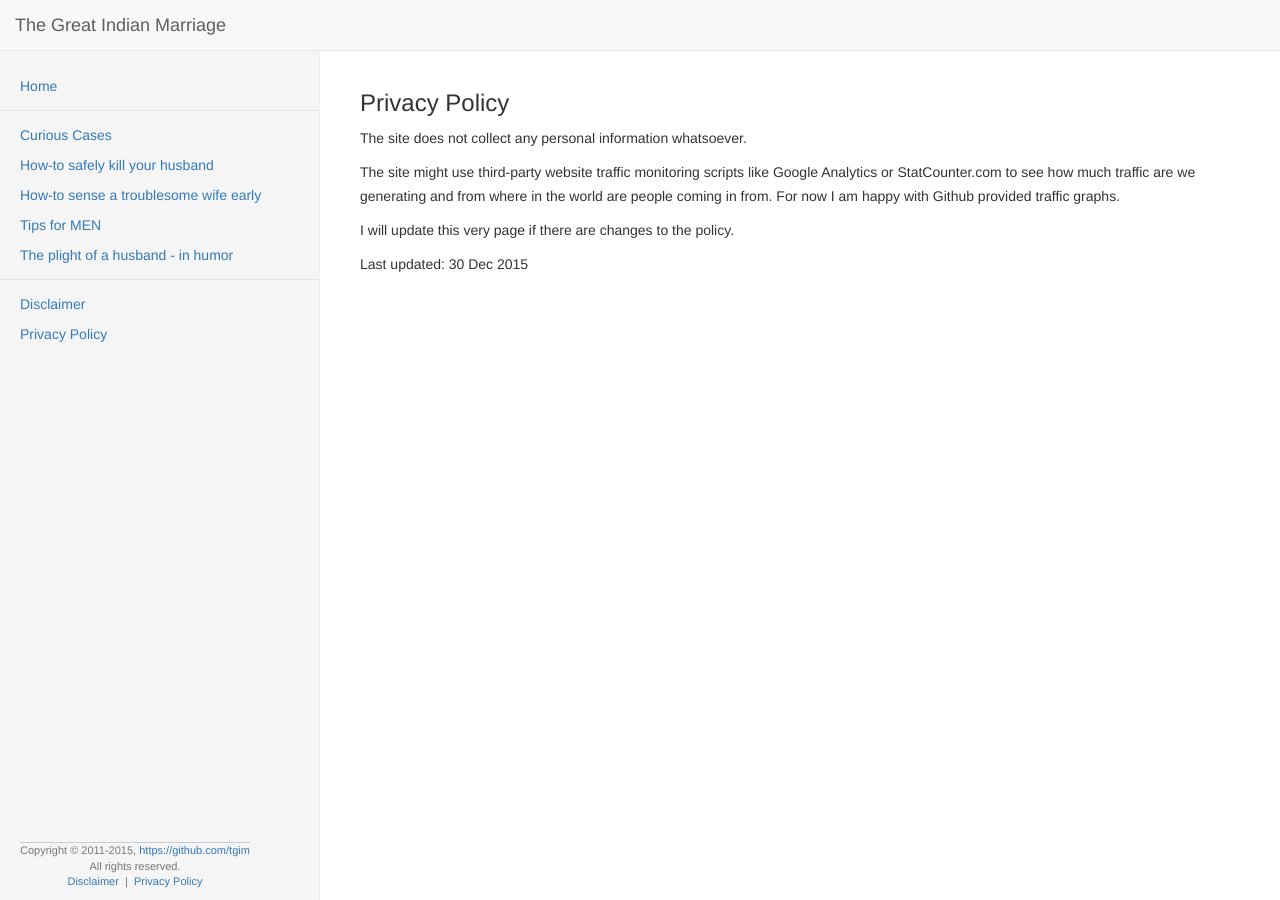
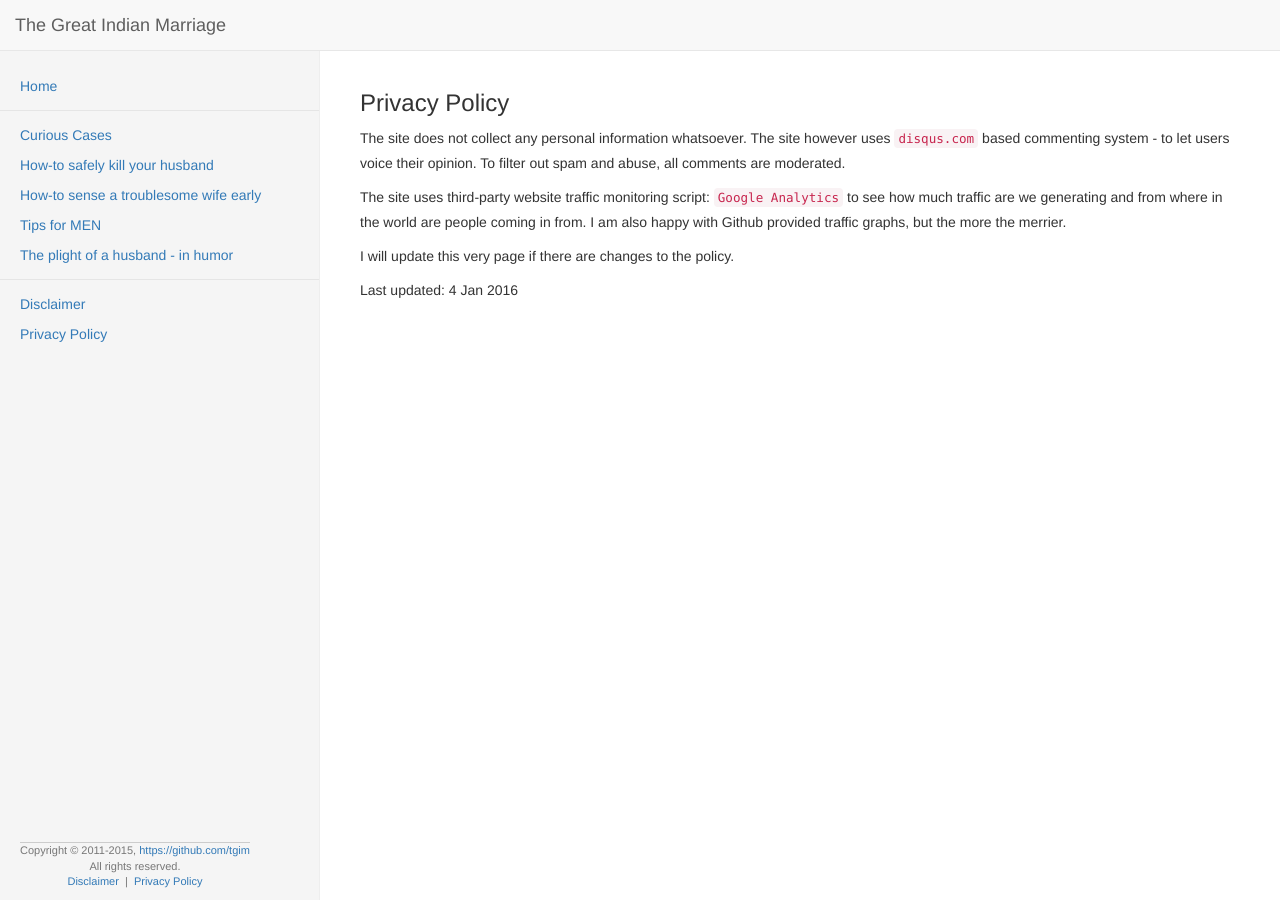
Before and after one commit to tgim/tgim.github.io, a Jekyll site: the page built from privacy-policy.md, in a window 1280 px wide. Built offline with Jekyll 4.4.1, drawn with Linux system fonts in a browser that asks for light colours; nearby versions of some CDN libraries; comment, search, counter and statistics services are not loaded.

Commit message:
Update privacy-policy.md

```diff
--- a/privacy-policy.md
+++ b/privacy-policy.md
@@ -5,12 +5,15 @@ title: Privacy Policy
 
 ### Privacy Policy
 
-The site does not collect any personal information whatsoever.
+The site does not collect any personal information whatsoever. The site however uses `disqus.com`
+based commenting system - to let users voice their opinion.  To filter out spam and abuse, all
+comments are moderated.
 
-The site might use third-party website traffic monitoring scripts like Google Analytics
-or StatCounter.com to see how much traffic are we generating and from where in the world
-are people coming in from. For now I am happy with Github provided traffic graphs.
+The site uses third-party website traffic monitoring script: `Google Analytics`
+to see how much traffic are we generating and from where in the world
+are people coming in from. I am also happy with Github provided traffic graphs, but the more
+the merrier.
 
 I will update this very page if there are changes to the policy.
 
-Last updated: 30 Dec 2015
+Last updated: 4 Jan 2016
```
